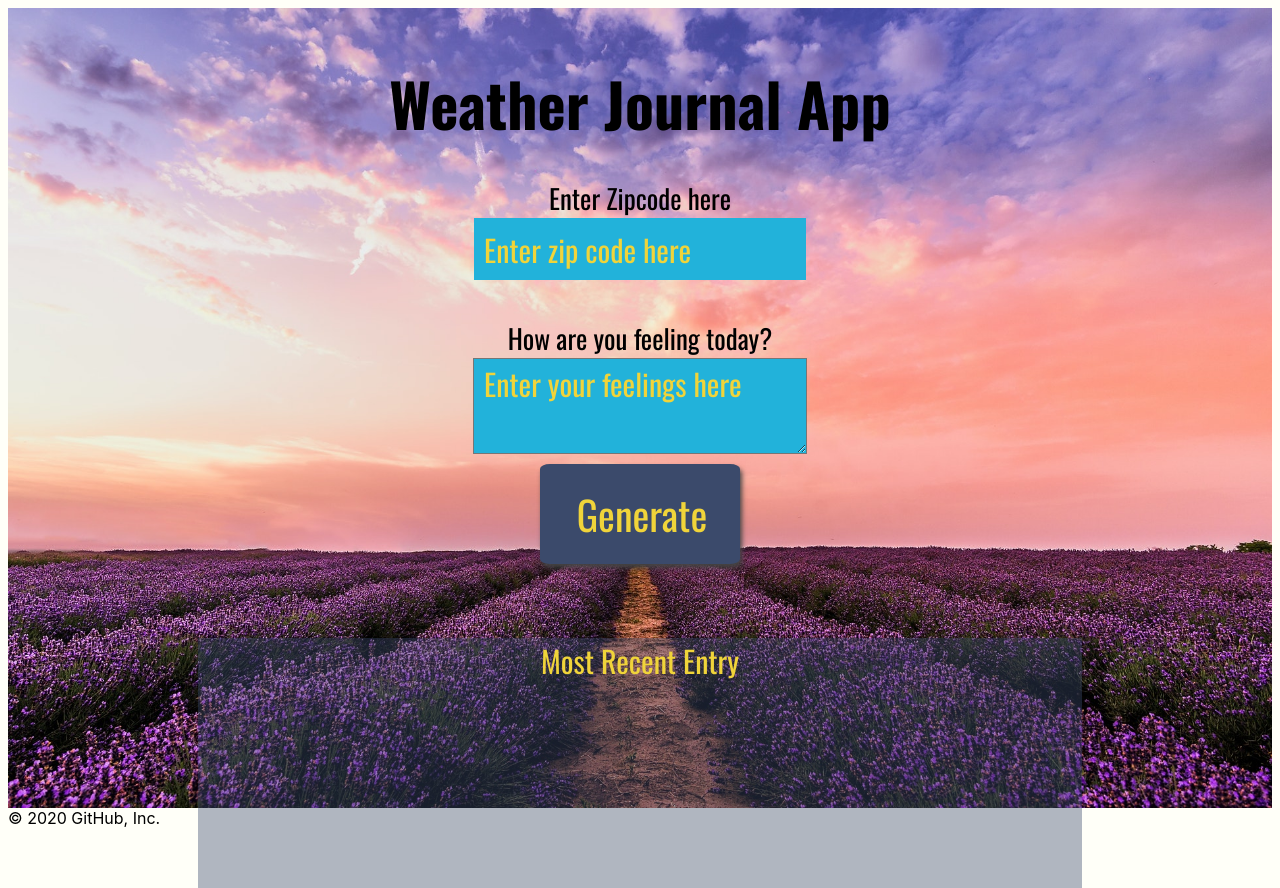
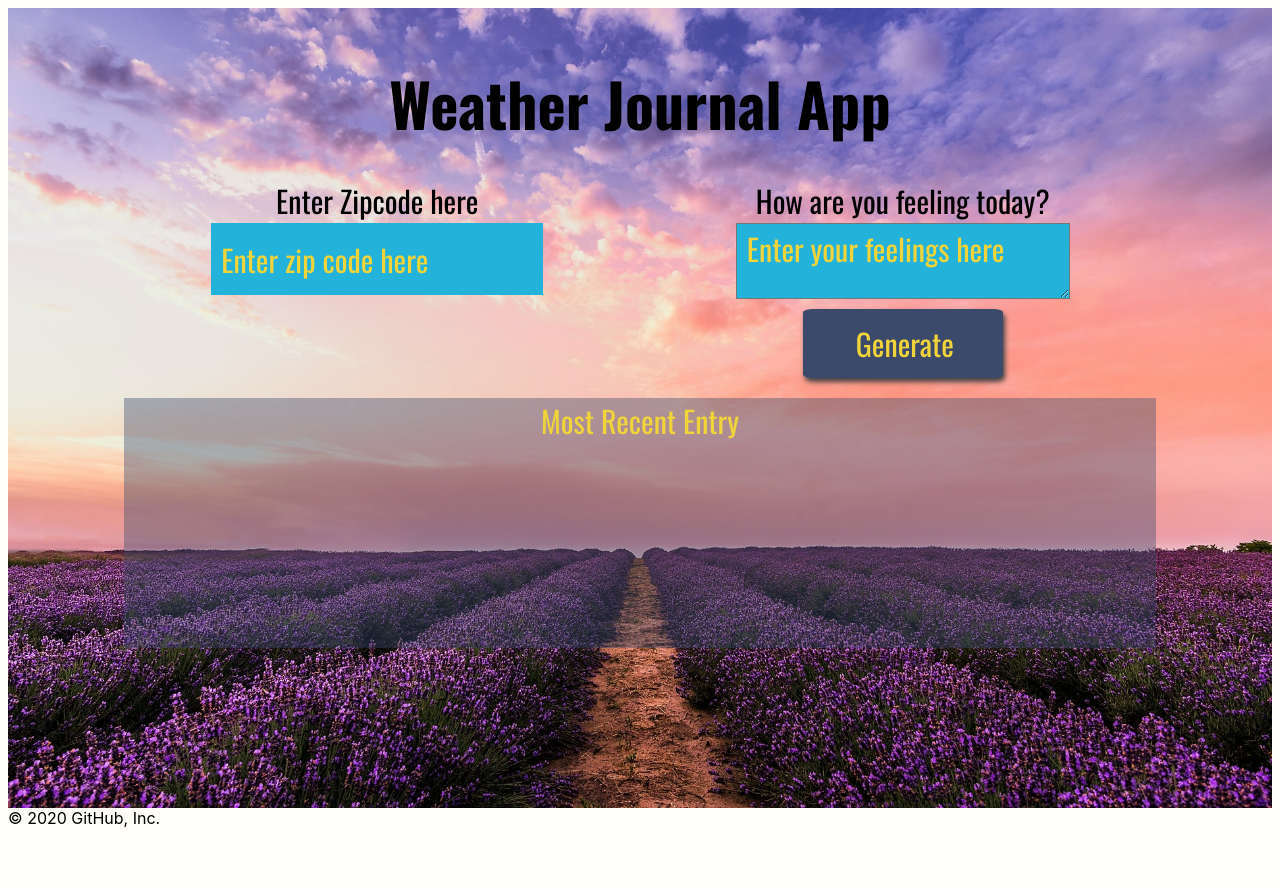
Before and after one commit to alexandrabaturina/weather-journal, a plain HTML site: page website/index.html in a window 1280 px wide. After the commit the page ends 836 px from the top, so only its background shows below. Drawn offline with nearby package versions, Linux system fonts and the light colour scheme; a web font is replaced by a local one.

Commit message:
feat: add responsive design

```diff
--- a/website/css/style.css
+++ b/website/css/style.css
@@ -5,8 +5,8 @@ body{
 
 #app{
     display: grid;
-    grid-template-rows: 150px 120px 300px 250px;
-    grid-template-columns: 70%;
+    grid-template-rows: 70px 100px 250px 200px;
+    grid-template-columns: 90%;
     grid-template-areas:
      "header"
      "zip"
@@ -31,14 +31,12 @@ body{
     flex-direction: column;
     padding-top: 20px;
     padding-left: 10px;
-
 }
 
 .headline {
-    height: 50px;
     grid-area: header;
-    padding-top: 50px;
-    font-size: 3em;
+    padding-top: 30px;
+    font-size: 1.5em;
     font-weight: 700;
 }
 
@@ -64,7 +62,7 @@ body{
 .entry {
     grid-area: entry;
     width: 100%;
-    font-size: 1.5em;
+    font-size: 1.1em;
     background: rgba(59, 74, 107, .4);
     text-align: center;
     color: #f0d43a;
@@ -78,16 +76,16 @@ body{
 /*  Basic Styling To Override Default For Basic HTML Elements */
 label{
     display:block;
-    font-size: 27px;
+    font-size: 1.1em;
 }
 
 input{
     display:block;
-    height: 60px;
-    width: 320px;
+    height: 70px;
+    width: 250px;
     background:#22b2da;
     color: #f0d43a;
-    font-size: 1.5em;
+    font-size: 1.1em;
     font-family: 'Oswald', sans-serif;
     border: none;
 }
@@ -96,10 +94,10 @@ button{
     width: 200px;
     margin-top: 10px;
     border-radius: 5%;
-    height: 100px;
+    height: 70px;
     background: #3b4a6b;
     color: #f0d43a;
-    font-size: 2em;
+    font-size: 1.2em;
     padding-left: 10px;
     font-family: 'Oswald', sans-serif;
     border: none;
@@ -108,9 +106,9 @@ button{
 
 textarea{
     background:#22b2da;
-    width: 320px;
+    width: 250px;
     color: #f0d43a;
-    font-size: 1.5em;
+    font-size: 1.1em;
     padding-left: 10px;
     font-family: 'Oswald', sans-serif;
 }
@@ -138,13 +136,40 @@ button:focus {
     font-family: 'Oswald', sans-serif;
 }
 
-/* @media (min-width: 769px) {
+@media (min-width: 769px) {
     #app {
-        grid-template-rows: 150px 300px 250px;
+        grid-template-rows: 150px 200px 250px;
         grid-template-columns: 40% 40%;
         grid-template-areas:
         "header header"
         "zip feel"
         "entry entry";
     }
-} */
+
+    input,
+    textarea {
+        width: 320px;
+        height: 70px;
+    }
+
+    #zip,
+    button,
+    .entry,
+    textarea,
+    label {
+        font-size: 1.5em;
+    }
+
+    .headline {
+        padding-top: 50px;
+        font-size: 3em;
+    }
+
+    #zip {
+        padding-left: 10px;
+    }
+
+    .entry {
+        font-size: 1.5em;
+    }
+}
--- a/website/index.html
+++ b/website/index.html
@@ -3,6 +3,7 @@
 
 <head>
   <meta charset="UTF-8">
+  <meta name="viewport" content="width=device-width, initial-scale=1.0">
   <title>Weather Journal</title>
   <link href="https://fonts.googleapis.com/css?family=Oswald:400,600,700|Ranga:400,700&display=swap" rel="stylesheet">
   <link rel="stylesheet" href="css/style.css">
```
